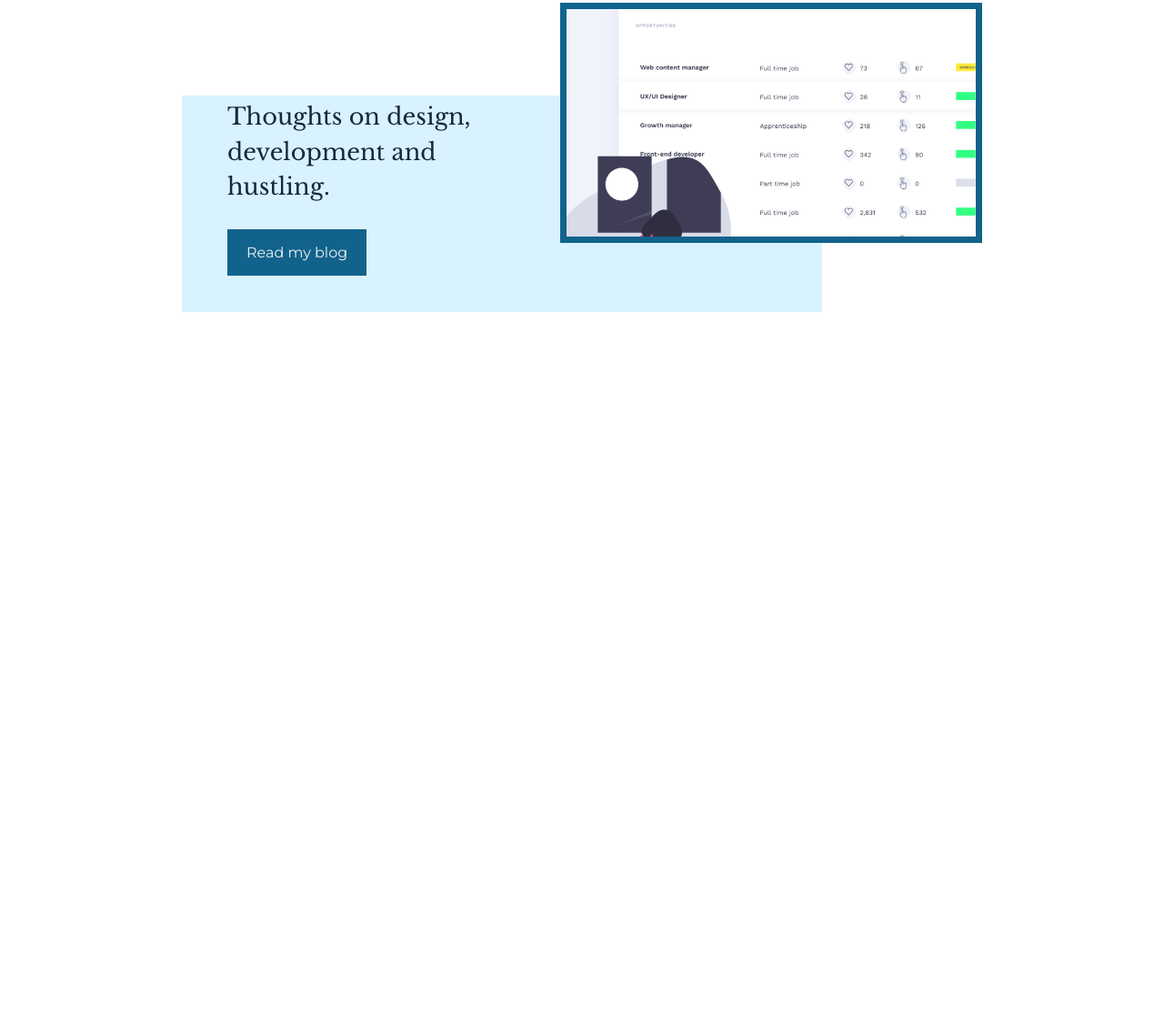
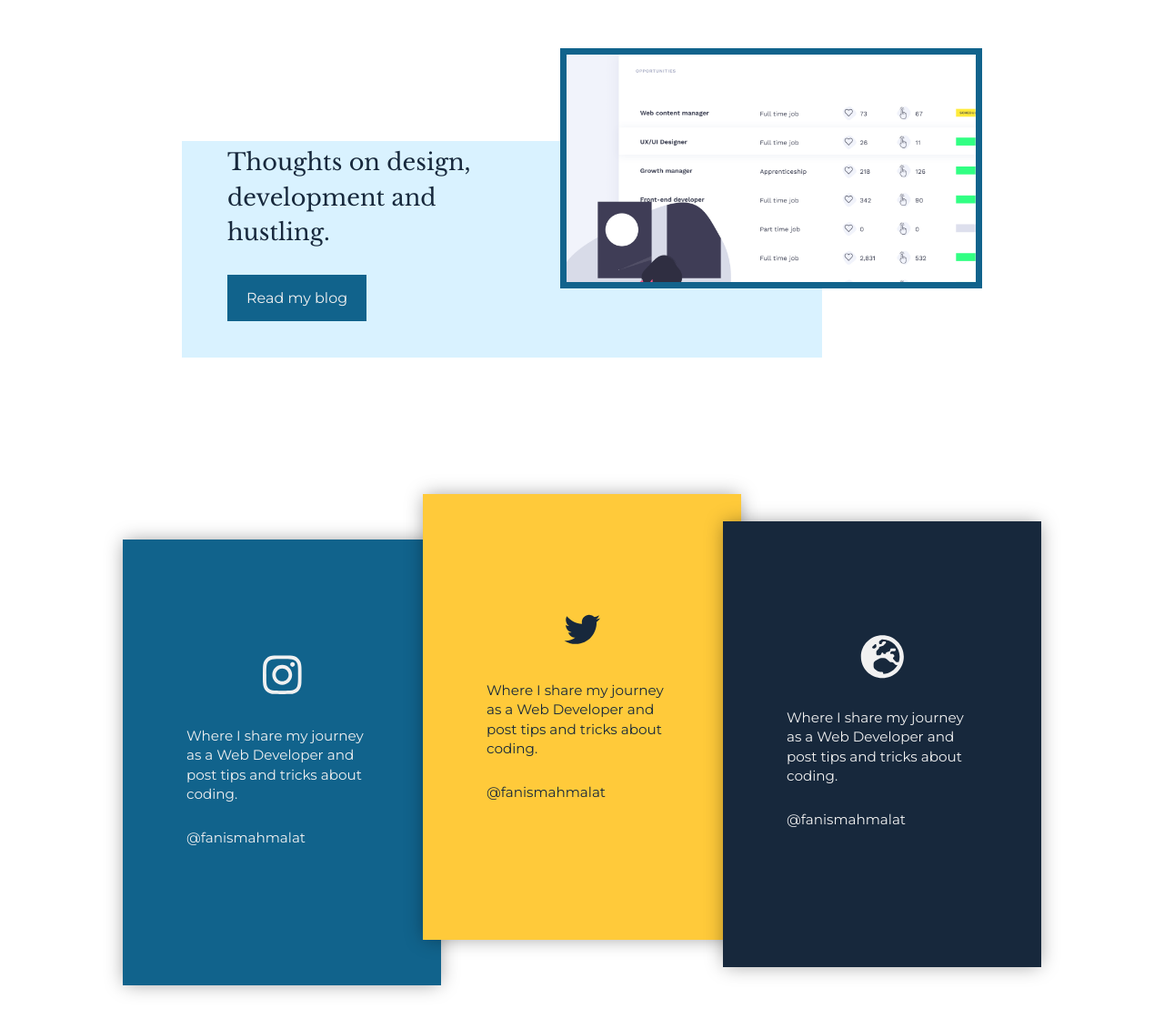
Before and after one commit to fanismahmalat/personal-website-v3, a Gatsby site: page / in a window 1280 px wide. Shown: the part 2127-3258 px from the top of the page at 91% size. Before the commit the page ends 2570 px from the top, so only its background shows below. Built offline with nearby package versions, Linux system fonts and the light colour scheme; Gatsby itself is replaced by a stand-in of ours.

Commit message:
Social media cards created

```diff
--- /dev/null
+++ b/src/components/SocialMedia/SocialCard.js
@@ -0,0 +1,50 @@
+import React from "react";
+
+import {
+  AiFillFacebook,
+  AiFillLinkedin,
+  AiOutlineTwitter,
+} from "react-icons/ai";
+import { FaPinterestSquare, FaInstagram, FaGlobeEurope } from "react-icons/fa";
+
+const SocialCard = ({ platform }) => {
+  let socialIcon;
+
+  switch (platform) {
+    case "instagram":
+      socialIcon = <FaInstagram />;
+      break;
+    case "facebook":
+      socialIcon = <AiFillFacebook />;
+      break;
+    case "linkedin":
+      socialIcon = <AiFillLinkedin />;
+      break;
+    case "twitter":
+      socialIcon = <AiOutlineTwitter />;
+      break;
+    case "pinterest":
+      socialIcon = <FaPinterestSquare />;
+      break;
+    default:
+      socialIcon = <FaGlobeEurope />;
+      break;
+  }
+
+  return (
+    <div className="social-card">
+      <div className="card-inner">
+        <div className="icon">{socialIcon}</div>
+        <p className="body">
+          Where I share my journey as a Web Developer and post tips and tricks
+          about coding.
+        </p>
+        <a href="#" className="link-to-profile">
+          @fanismahmalat
+        </a>
+      </div>
+    </div>
+  );
+};
+
+export default SocialCard;
--- /dev/null
+++ b/src/components/SocialMedia/SocialSection.js
@@ -0,0 +1,17 @@
+import React from "react";
+
+import SocialCard from "./SocialCard";
+
+const SocialSection = () => {
+  return (
+    <section className="social-section">
+      <div className="social-inner">
+        <SocialCard platform="instagram" />
+        <SocialCard platform="twitter" />
+        <SocialCard platform="sad" />
+      </div>
+    </section>
+  );
+};
+
+export default SocialSection;
--- a/src/pages/index.js
+++ b/src/pages/index.js
@@ -2,10 +2,11 @@ import React from "react";
 
 import Layout from "../components/layout";
 import SEO from "../components/seo";
+import Button from "../components/Button";
 import ProjectCard from "../components/ProjectCard";
 import QuoteCard from "../components/QuoteCard";
 import BlogCard from "../components/BlogCard";
-import Button from "../components/Button";
+import SocialSection from "../components/SocialMedia/SocialSection";
 
 import BackgroundImage from "../images/homepage_bg.svg";
 import HeroIllustration from "../images/homepage_hero.svg";
@@ -70,7 +71,10 @@ const Homepage = () => {
         </section>
 
         <QuoteCard />
+
         <BlogCard />
+
+        <SocialSection />
       </div>
     </Layout>
   );
--- a/src/style/3-components/_blogCard.scss
+++ b/src/style/3-components/_blogCard.scss
@@ -1,5 +1,5 @@
 .blog-card {
-  margin: 100px auto;
+  margin: 150px auto;
 
   .card-inner {
     margin: 0px 200px;
--- /dev/null
+++ b/src/style/3-components/_socialMedia.scss
@@ -0,0 +1,109 @@
+.social-section {
+  margin-top: 150px;
+  margin-bottom: 150px;
+
+  .social-inner {
+    max-width: 1050px;
+    margin: auto;
+    display: grid;
+    grid-template-columns: repeat(3, 1fr);
+
+    .social-card {
+      background-color: $yellow;
+      color: $black;
+      font-size: 0.95em;
+      height: 490px;
+      position: relative;
+      box-shadow: 0 0 20px -2px rgba($color: #000000, $alpha: 0.4);
+
+      &:first-of-type {
+        background-color: $blue;
+        color: $white;
+        position: relative;
+        left: 20px;
+        top: 50px;
+
+        .link-to-profile {
+          position: relative;
+          @include transition;
+
+          &:after {
+            background-color: $white !important;
+          }
+        }
+      }
+
+      &:last-of-type {
+        background-color: $black;
+        color: $white;
+        position: relative;
+        right: 20px;
+        top: 30px;
+
+        .link-to-profile {
+          position: relative;
+          @include transition;
+
+          &:after {
+            background-color: $white !important;
+          }
+        }
+      }
+
+      .card-inner {
+        top: 47%;
+        position: relative;
+        transform: translateY(-50%);
+        margin: 0 20%;
+
+        .icon {
+          text-align: center;
+          margin-bottom: 30px;
+
+          svg {
+            font-size: 3.2em;
+
+            path {
+            }
+          }
+        }
+
+        .body {
+          margin-bottom: 30px;
+          line-height: 1.4;
+        }
+
+        .link-to-profile {
+          position: relative;
+          @include transition;
+
+          &:after {
+            content: "";
+            transform: translateX(-120%);
+            top: -8px;
+            width: 100%;
+            height: 30px;
+            background-color: $black;
+            position: absolute;
+            opacity: 0;
+            @include transition;
+            animation: afterAnimation 2s ease-out infinite alternate;
+          }
+
+          &:hover:after {
+            opacity: 0.2;
+          }
+
+          @keyframes afterAnimation {
+            from {
+              transform: translateX(-105%);
+            }
+            to {
+              transform: translateX(-85%);
+            }
+          }
+        }
+      }
+    }
+  }
+}
--- a/src/style/main.scss
+++ b/src/style/main.scss
@@ -16,6 +16,7 @@
 @import "3-components/_projectCard";
 @import "3-components/_quoteCard";
 @import "3-components/_blogCard";
+@import "3-components/_socialMedia";
 
 // Pages
 @import "4-pages/_index";
```
